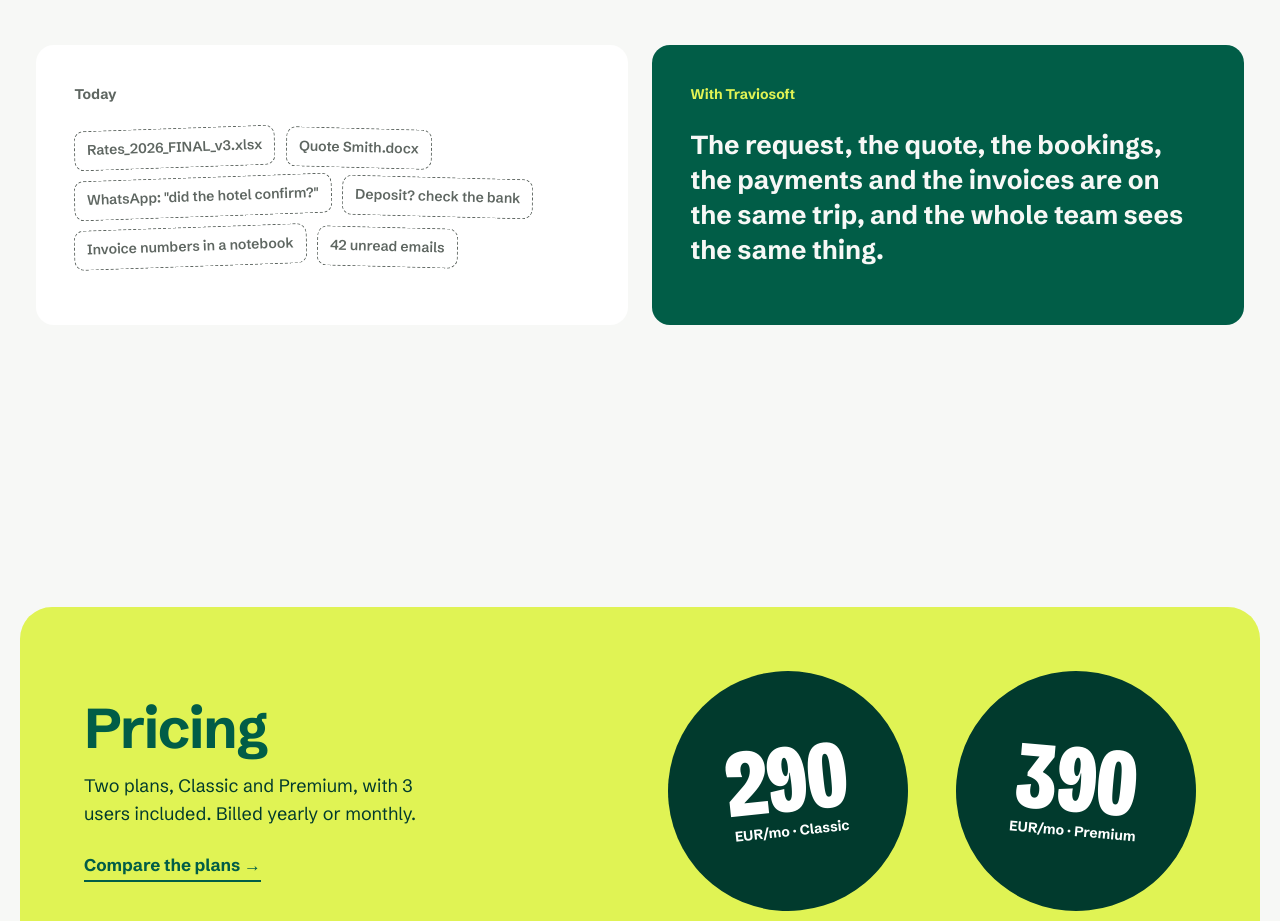
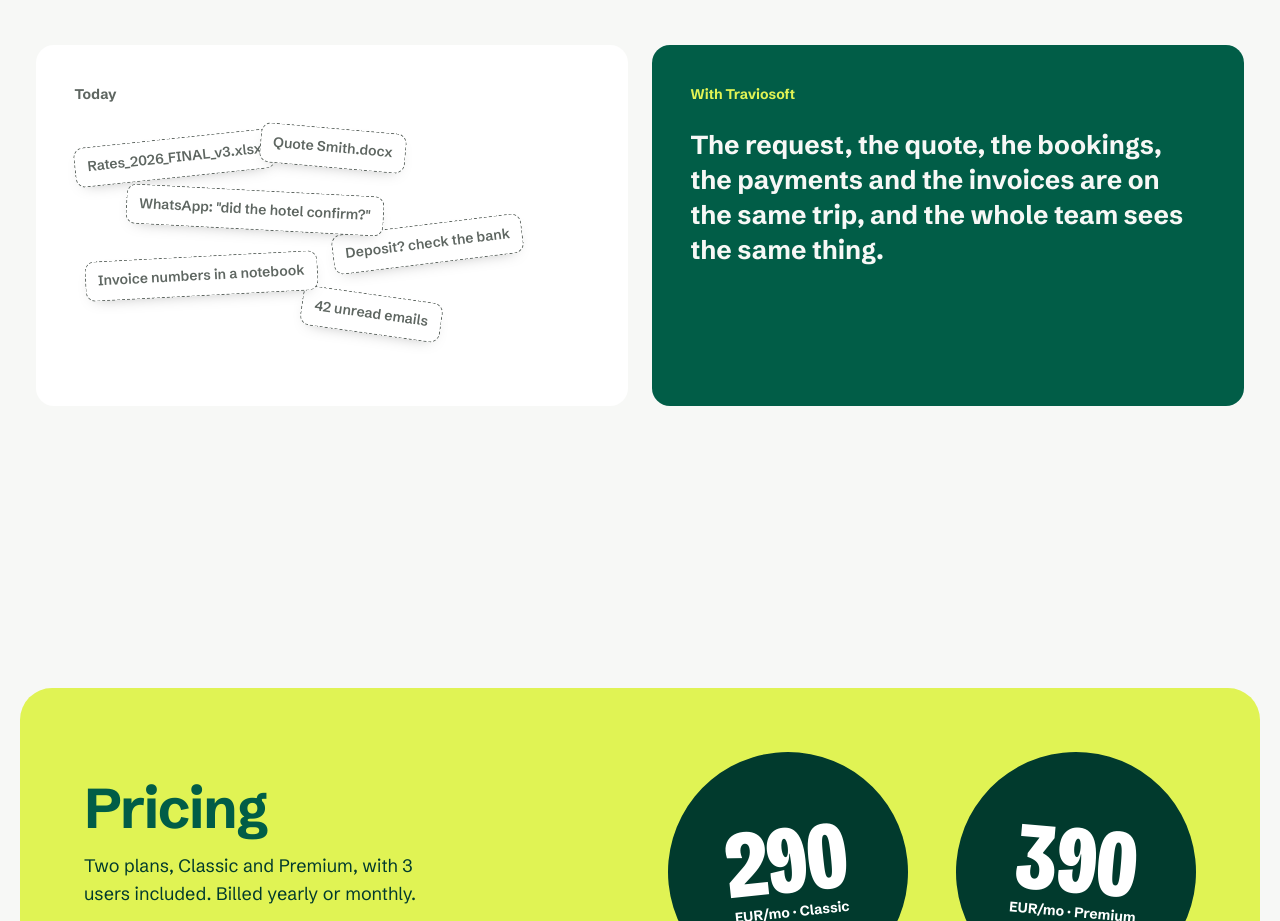
Before and after one commit to sidoine-dantin/traviosoft-website, a Next.js app: page /en in a window 1280 px wide. Shown: the part 1668-2589 px from the top of the page. Built offline with nearby package versions, Linux system fonts and the light colour scheme; no server answers.

Commit message:
Home: 'before' notes piled up, overlapping and tilted
Co-Authored-By: Claude Opus 5.5 <noreply@anthropic.com>
Claude-Session: https://claude.ai/code/session_01HXYegL644AGif4wV1Aa86b

```diff
--- a/src/app/globals.css
+++ b/src/app/globals.css
@@ -227,10 +227,16 @@
 .ba > div { border-radius: var(--radius); padding: clamp(24px, 3vw, 40px); min-height: 280px; }
 .ba .before { background: var(--cream-2); }
 .ba .after { background: var(--green); color: var(--cream); }
-.scraps { display: flex; flex-wrap: wrap; gap: 10px; margin-top: 22px; }
-.scrap { background: var(--white); border: 1.5px dashed var(--muted); border-radius: 10px; padding: 8px 12px; font-size: 14px; font-weight: 600; color: var(--muted); }
-.scrap:nth-child(odd) { transform: rotate(-2deg); }
-.scrap:nth-child(even) { transform: rotate(1.5deg); }
+.scraps { position: relative; height: 240px; margin-top: 22px; }
+.scrap { position: absolute; white-space: nowrap; background: var(--white); border: 1.5px dashed var(--muted); border-radius: 10px; padding: 8px 12px; font-size: 14px; font-weight: 600; color: var(--muted); box-shadow: 0 6px 16px -10px rgba(0, 0, 0, .35); }
+/* A pile of loose notes: overlapping and tilted on purpose. */
+.scrap:nth-child(1) { left: 0; top: 10px; transform: rotate(-6deg); }
+.scrap:nth-child(2) { left: 36%; top: 0; transform: rotate(5deg); }
+.scrap:nth-child(3) { left: 10%; top: 62px; transform: rotate(3deg); z-index: 1; }
+.scrap:nth-child(4) { left: 50%; top: 96px; transform: rotate(-7deg); }
+.scrap:nth-child(5) { left: 2%; top: 128px; transform: rotate(-3deg); z-index: 1; }
+.scrap:nth-child(6) { left: 44%; top: 166px; transform: rotate(8deg); }
+@media (max-width: 560px) { .scraps { height: 260px; } .scrap:nth-child(2) { left: 22%; } .scrap:nth-child(4) { left: 26%; top: 104px; } .scrap:nth-child(5) { top: 160px; } .scrap:nth-child(6) { left: 18%; top: 200px; } }
 @media (max-width: 760px) { .ba { grid-template-columns: 1fr; } }
 
 /* ---------- job pages ---------- */
```
